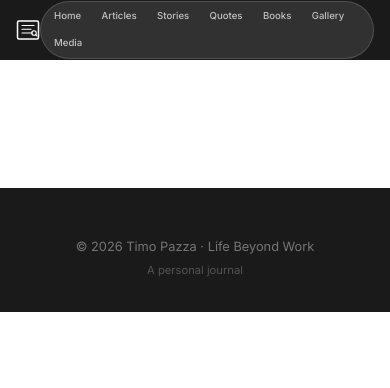
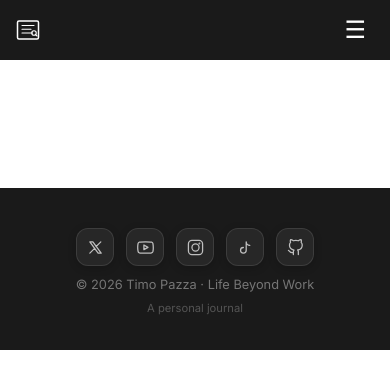
Before and after one commit to pazzatimo/journal, a Next.js app in the folder life-beyond-work/frontend/: page / in a window 390 px wide. Shown: the top 388 px of the page. Built offline with nearby package versions, Linux system fonts and the light colour scheme; no server answers.

Commit message:
Add hamburger menu for main navigation on mobile

```diff
--- a/life-beyond-work/frontend/app/globals.css
+++ b/life-beyond-work/frontend/app/globals.css
@@ -741,3 +741,106 @@ h1, h2, h3, h4, h5, h6 {
     display: none !important;
   }
 }
+/* ============================================
+   MAIN NAV - MOBILE HAMBURGER
+   ============================================ */
+
+.main-nav-toggle {
+  display: none;
+  background: none;
+  border: none;
+  color: #ffffff;
+  font-size: 1.5rem;
+  cursor: pointer;
+  padding: 0.25rem 0.5rem;
+}
+
+.main-nav-overlay {
+  display: none;
+  position: fixed;
+  top: 0;
+  left: 0;
+  right: 0;
+  bottom: 0;
+  background: rgba(0, 0, 0, 0.5);
+  z-index: 1000;
+}
+
+.main-nav-dropdown {
+  position: fixed;
+  top: 0;
+  right: -100%;
+  width: 280px;
+  max-width: 80vw;
+  height: 100vh;
+  background: #1a1a1a;
+  z-index: 1001;
+  display: flex;
+  flex-direction: column;
+  padding: 2rem;
+  gap: 1rem;
+  transition: right 0.3s ease;
+  overflow-y: auto;
+}
+
+.main-nav-dropdown.open {
+  right: 0;
+}
+
+.main-nav-close {
+  background: none;
+  border: none;
+  color: #ffffff;
+  font-size: 1.5rem;
+  cursor: pointer;
+  margin-left: auto;
+  margin-bottom: 1rem;
+}
+
+.main-nav-dropdown .nav-pill {
+  font-size: 1.1rem;
+  padding: 0.75rem 1rem;
+  color: rgba(255, 255, 255, 0.8);
+  text-align: center;
+  border-radius: 0.5rem;
+  border: 1px solid transparent;
+}
+
+.main-nav-dropdown .nav-pill:hover {
+  background: rgba(255, 255, 255, 0.1);
+  border-color: #3b82f6;
+  color: #ffffff;
+}
+
+/* Desktop: hide hamburger, show inline links */
+@media (min-width: 769px) {
+  .main-nav-toggle {
+    display: none !important;
+  }
+  .main-nav-overlay {
+    display: none !important;
+  }
+  .main-nav-dropdown {
+    display: none !important;
+  }
+}
+
+/* Mobile: show hamburger, hide inline links */
+@media (max-width: 768px) {
+  .main-nav-toggle {
+    display: block;
+  }
+
+  .main-nav-overlay {
+    display: block;
+  }
+
+  .top-nav-links {
+    display: none !important;
+  }
+
+  /* Adjust top nav to space logo and hamburger */
+  .top-nav {
+    justify-content: space-between;
+  }
+}
--- a/life-beyond-work/frontend/app/layout.tsx
+++ b/life-beyond-work/frontend/app/layout.tsx
@@ -3,6 +3,7 @@ import Link from "next/link";
 import Image from "next/image";
 import { client, urlFor, getSidebarLinks } from "@/lib/sanity";
 import { Sidebar, RightSidebar } from "@/components/Sidebar";
+import { MainNav } from "@/components/MainNav";
 import "./globals.css";
 
 export const metadata: Metadata = {
@@ -58,15 +59,7 @@ export default async function RootLayout({
             )}
           </Link>
 
-          <div className="top-nav-links">
-            <Link href="/" className="nav-pill">Home</Link>
-            <Link href="/articles" className="nav-pill">Articles</Link>
-            <Link href="/stories" className="nav-pill">Stories</Link>
-            <Link href="/quotes" className="nav-pill">Quotes</Link>
-            <Link href="/books" className="nav-pill">Books</Link>
-            <Link href="/gallery" className="nav-pill">Gallery</Link>
-            <Link href="/media" className="nav-pill">Media</Link>
-          </div>
+          <MainNav />
         </nav>
 
         <main className="main-content">
@@ -84,7 +77,34 @@ export default async function RootLayout({
         <footer className="site-footer">
           <div className="footer-container">
             <div className="footer-social">
-              {/* ... social icons ... */}
+              <a href="https://x.com/timopazza" target="_blank" rel="noopener noreferrer" aria-label="X (Twitter)">
+                <svg xmlns="http://www.w3.org/2000/svg" width="20" height="20" viewBox="0 0 24 24" fill="none" stroke="currentColor" strokeWidth="1.5" strokeLinecap="round" strokeLinejoin="round">
+                  <path d="M4 4l11.733 16h4.267l-11.733 -16zM4 20l6.768 -6.768M19.5 4l-6.768 6.768"/>
+                </svg>
+              </a>
+              <a href="https://www.youtube.com/@timopazza" target="_blank" rel="noopener noreferrer" aria-label="YouTube">
+                <svg xmlns="http://www.w3.org/2000/svg" width="20" height="20" viewBox="0 0 24 24" fill="none" stroke="currentColor" strokeWidth="1.5" strokeLinecap="round" strokeLinejoin="round">
+                  <path d="M22.54 6.42a2.78 2.78 0 0 0-1.94-2C18.88 4 12 4 12 4s-6.88 0-8.6.46a2.78 2.78 0 0 0-1.94 2A29 29 0 0 0 1 11.75a29 29 0 0 0 .46 5.33A2.78 2.78 0 0 0 3.4 19.5c1.72.46 8.6.46 8.6.46s6.88 0 8.6-.46a2.78 2.78 0 0 0 1.94-2 29 29 0 0 0 .46-5.25 29 29 0 0 0-.46-5.33z"/>
+                  <polygon points="9.75 15.02 15.5 11.75 9.75 8.48 9.75 15.02"/>
+                </svg>
+              </a>
+              <a href="https://www.instagram.com/pazzatimo/" target="_blank" rel="noopener noreferrer" aria-label="Instagram">
+                <svg xmlns="http://www.w3.org/2000/svg" width="20" height="20" viewBox="0 0 24 24" fill="none" stroke="currentColor" strokeWidth="1.5" strokeLinecap="round" strokeLinejoin="round">
+                  <rect x="2" y="2" width="20" height="20" rx="5" ry="5"/>
+                  <circle cx="12" cy="12" r="5"/>
+                  <circle cx="17.5" cy="6.5" r="0.5" fill="currentColor"/>
+                </svg>
+              </a>
+              <a href="https://www.tiktok.com/@timopazza" target="_blank" rel="noopener noreferrer" aria-label="TikTok">
+                <svg xmlns="http://www.w3.org/2000/svg" width="20" height="20" viewBox="0 0 24 24" fill="none" stroke="currentColor" strokeWidth="1.5" strokeLinecap="round" strokeLinejoin="round">
+                  <path d="M9 12a4 4 0 1 0 4 4V4a5 5 0 0 0 5 5"/>
+                </svg>
+              </a>
+              <a href="https://github.com/pazzatimo" target="_blank" rel="noopener noreferrer" aria-label="GitHub">
+                <svg xmlns="http://www.w3.org/2000/svg" width="20" height="20" viewBox="0 0 24 24" fill="none" stroke="currentColor" strokeWidth="1.5" strokeLinecap="round" strokeLinejoin="round">
+                  <path d="M9 19c-5 1.5-5-2.5-7-3m14 6v-3.87a3.37 3.37 0 0 0-.94-2.61c3.14-.35 6.44-1.54 6.44-7A5.44 5.44 0 0 0 20 4.77 5.07 5.07 0 0 0 19.91 1S18.73.65 16 2.48a13.38 13.38 0 0 0-7 0C6.27.65 5.09 1 5.09 1A5.07 5.07 0 0 0 5 4.77a5.44 5.44 0 0 0-1.5 3.78c0 5.42 3.3 6.61 6.44 7A3.37 3.37 0 0 0 9 18.13V22"/>
+                </svg>
+              </a>
             </div>
           </div>
           <p className="footer-copy">© {new Date().getFullYear()} Timo Pazza · Life Beyond Work</p>
--- /dev/null
+++ b/life-beyond-work/frontend/components/MainNav.tsx
@@ -0,0 +1,67 @@
+'use client'
+
+import Link from 'next/link'
+import { useState, useEffect } from 'react'
+
+export function MainNav() {
+  const [isOpen, setIsOpen] = useState(false)
+  const [isMobile, setIsMobile] = useState(false)
+
+  useEffect(() => {
+    const checkMobile = () => {
+      setIsMobile(window.innerWidth < 768)
+    }
+    checkMobile()
+    window.addEventListener('resize', checkMobile)
+    return () => window.removeEventListener('resize', checkMobile)
+  }, [])
+
+  // On desktop, show links inline
+  if (!isMobile) {
+    return (
+      <div className="top-nav-links">
+        <Link href="/" className="nav-pill">Home</Link>
+        <Link href="/articles" className="nav-pill">Articles</Link>
+        <Link href="/stories" className="nav-pill">Stories</Link>
+        <Link href="/quotes" className="nav-pill">Quotes</Link>
+        <Link href="/books" className="nav-pill">Books</Link>
+        <Link href="/gallery" className="nav-pill">Gallery</Link>
+        <Link href="/media" className="nav-pill">Media</Link>
+      </div>
+    )
+  }
+
+  // On mobile: hamburger + dropdown
+  return (
+    <>
+      <button
+        className="main-nav-toggle"
+        onClick={() => setIsOpen(!isOpen)}
+        aria-label="Toggle navigation"
+      >
+        ☰
+      </button>
+
+      {isOpen && (
+        <div className="main-nav-overlay" onClick={() => setIsOpen(false)} />
+      )}
+
+      <div className={`main-nav-dropdown ${isOpen ? 'open' : ''}`}>
+        <button
+          className="main-nav-close"
+          onClick={() => setIsOpen(false)}
+          aria-label="Close navigation"
+        >
+          ✕
+        </button>
+        <Link href="/" className="nav-pill" onClick={() => setIsOpen(false)}>Home</Link>
+        <Link href="/articles" className="nav-pill" onClick={() => setIsOpen(false)}>Articles</Link>
+        <Link href="/stories" className="nav-pill" onClick={() => setIsOpen(false)}>Stories</Link>
+        <Link href="/quotes" className="nav-pill" onClick={() => setIsOpen(false)}>Quotes</Link>
+        <Link href="/books" className="nav-pill" onClick={() => setIsOpen(false)}>Books</Link>
+        <Link href="/gallery" className="nav-pill" onClick={() => setIsOpen(false)}>Gallery</Link>
+        <Link href="/media" className="nav-pill" onClick={() => setIsOpen(false)}>Media</Link>
+      </div>
+    </>
+  )
+}
```
